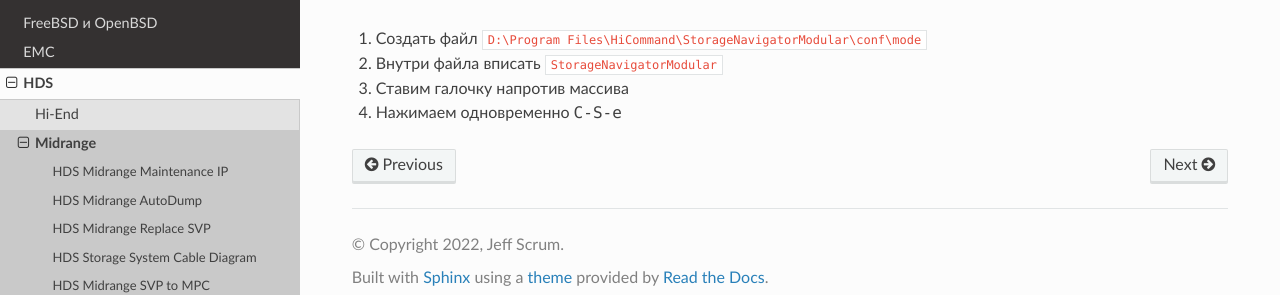
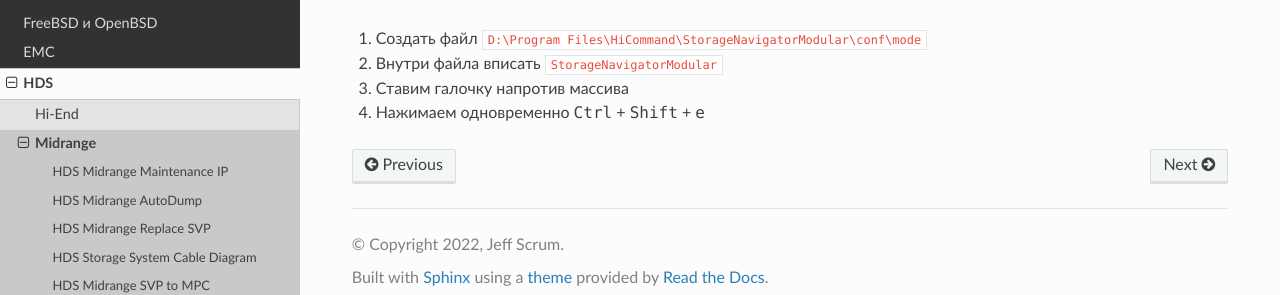
Before and after one commit to jeffscrum/jeffscrum.github.io, a Sphinx documentation site: the page built from source/hds/midrange/hds-midrange-snm2-maintenance-mode.rst, in a window 1280 px wide. Shown: the part 138-433 px from the top of the page. Built offline with Sphinx 7.4.7 and the Read the Docs theme 2.0.0, drawn with Linux system fonts in a browser that asks for light colours.

Commit message:
Update hds-midrange-snm2-maintenance-mode.rst

```diff
--- a/source/hds/midrange/hds-midrange-snm2-maintenance-mode.rst
+++ b/source/hds/midrange/hds-midrange-snm2-maintenance-mode.rst
@@ -8,7 +8,7 @@ HDS SNM2 Maintenance Mode
 #. Создать файл ``D:\Program Files\HiCommand\StorageNavigatorModular\conf\mode``
 #. Внутри файла вписать ``StorageNavigatorModular``
 #. Ставим галочку напротив массива
-#. Нажимаем одновременно :kbd:`С-S-e`
+#. Нажимаем одновременно :kbd:`Ctrl` + :kbd:`Shift` + :kbd:`e`
 
 
 .. ``Ctrl + Shift + е``
```
